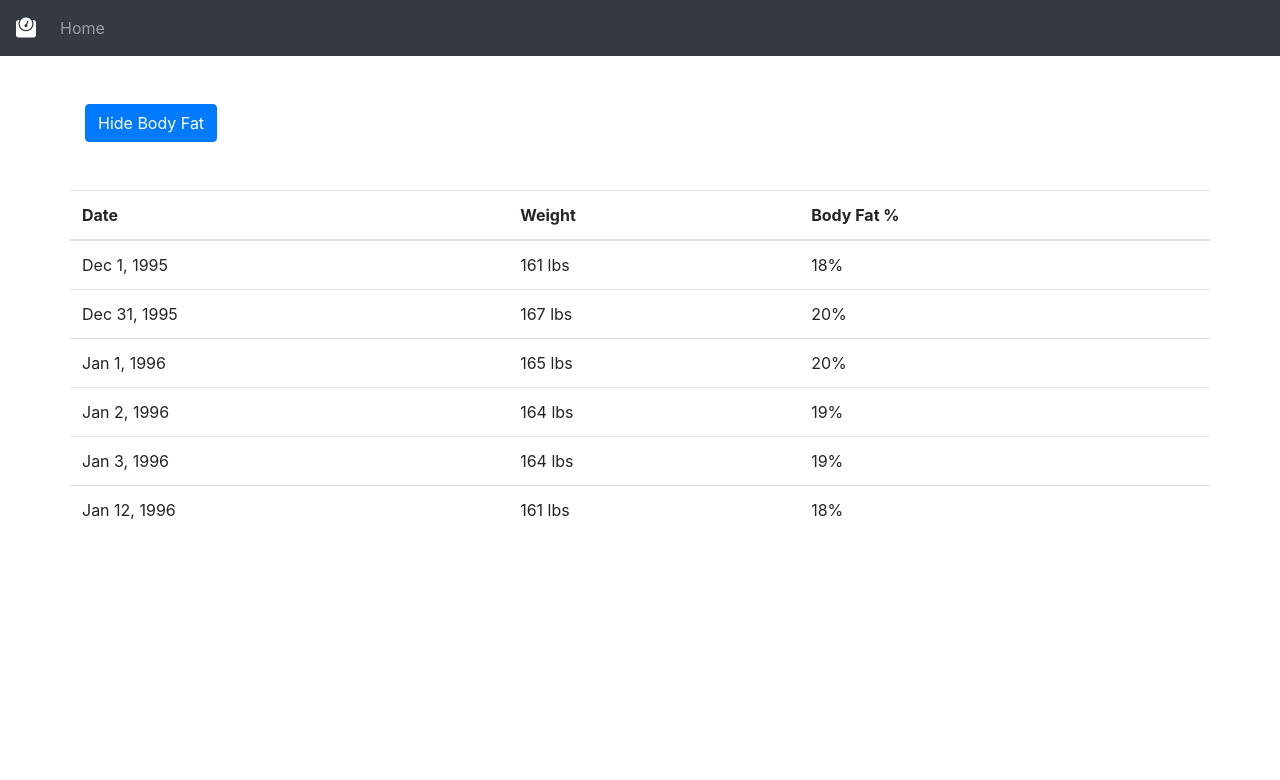
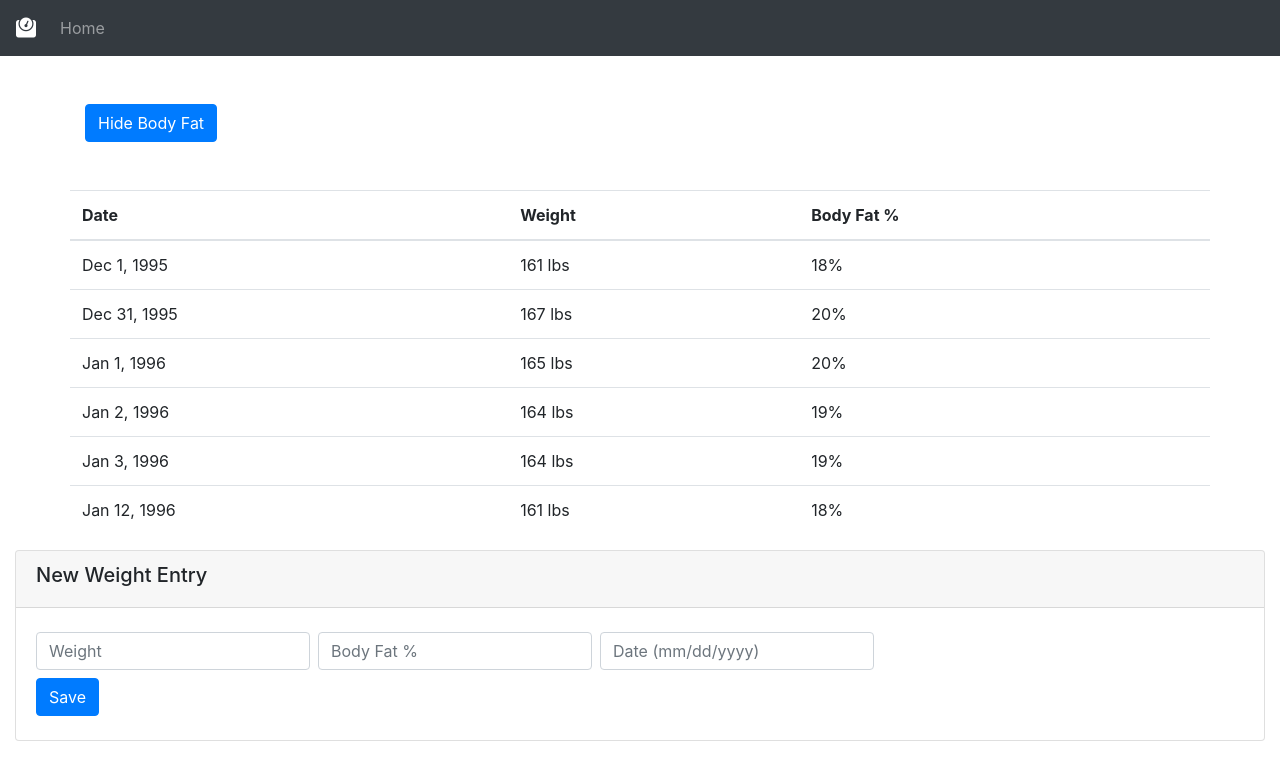
Before and after one commit to FoxGeoff/AngularCrashCourse, an Angular app: page / in a window 1280 px wide. Shown: the top 780 px of the page. Built offline with nearby package versions, Linux system fonts and the light colour scheme.

Commit message:
ADd basic code/html to NewWeightEntry component

```diff
--- a/src/app/home/home.component.html
+++ b/src/app/home/home.component.html
@@ -21,3 +21,8 @@
     </tr>
   </tbody>
 </table>
+
+<div class="col-sm">
+  <hm-new-weight-entry></hm-new-weight-entry>
+</div>
+<div class="col-sm">&nbsp;</div>
--- a/src/app/new-weight-entry/new-weight-entry.component.html
+++ b/src/app/new-weight-entry/new-weight-entry.component.html
@@ -1,3 +1,22 @@
-<p>
-  new-weight-entry works!
-</p>
+<div class="card">
+  <div class="card-header text-left">
+    <h5>New Weight Entry</h5>
+  </div>
+  <div class="card-body">
+    <form class="form-inline">
+      <label for="weight" class="sr-only">Weight</label>
+      <input type="text" name="weight" id="weight" class="form-control my-1 mr-sm-2" autocomplete="off" placeholder="Weight">
+
+
+      <label for="bodyfat" class="sr-only">Body Fat %</label>
+      <input type="text" name="bodyfat" id="bodyfat" autocomplete="off" class="form-control my-1 mr-sm-2" placeholder="Body Fat %">
+
+
+      <label for="entryDate" class="sr-only">Date</label>
+      <input type="text" name="entryDate" id="entryDate" autocomplete="off" class="form-control my-1 mr-sm-2"
+        placeholder="Date (mm/dd/yyyy)">
+    </form>
+    <button (click)="CreateEntry()" class="btn btn-primary my-1">Save</button>
+
+  </div>
+</div>
--- a/src/app/new-weight-entry/new-weight-entry.component.ts
+++ b/src/app/new-weight-entry/new-weight-entry.component.ts
@@ -12,4 +12,7 @@ export class NewWeightEntryComponent implements OnInit {
   ngOnInit() {
   }
 
+  CreateEntry(){
+
+  }
 }
```
Also changed, not shown: 1 other file (tests, documents, lock files or other folders).
